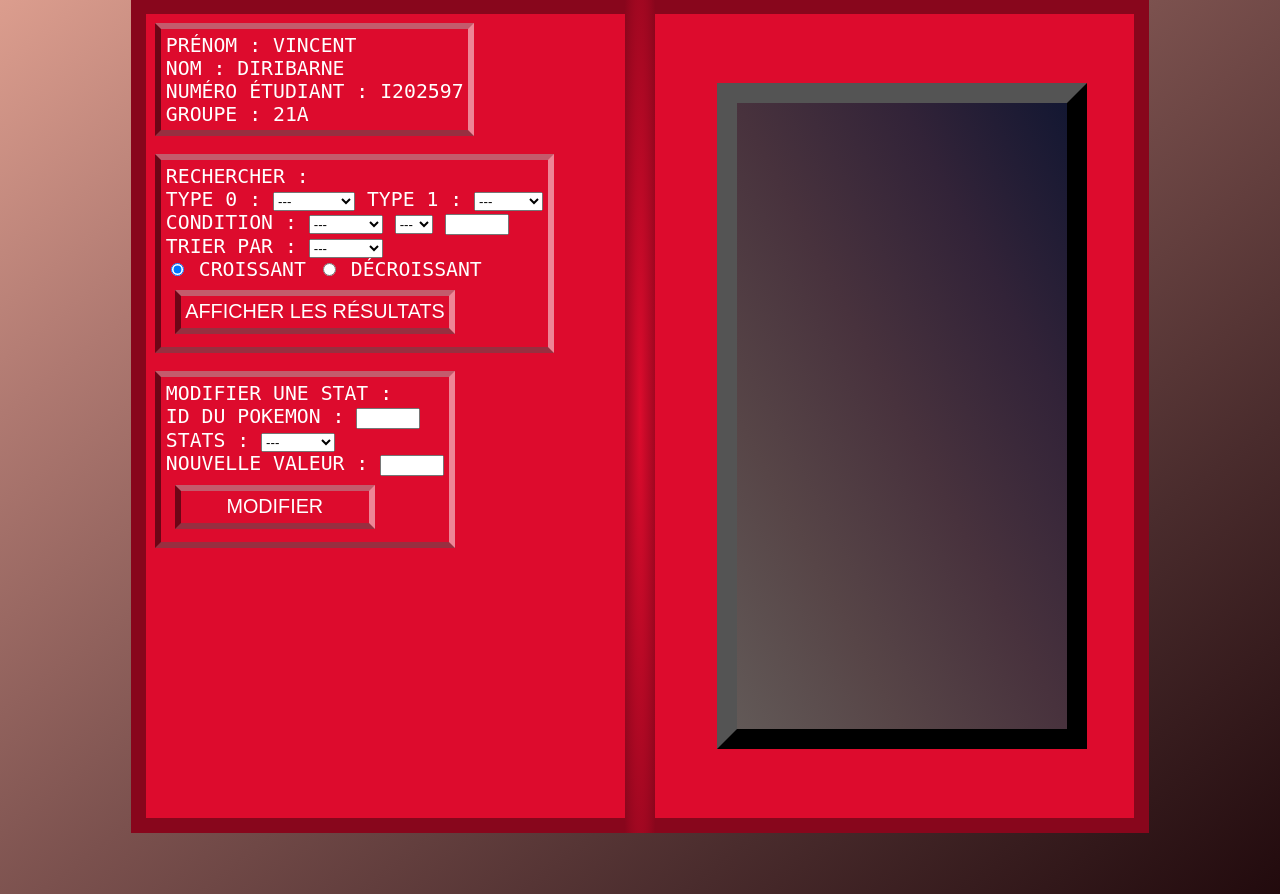
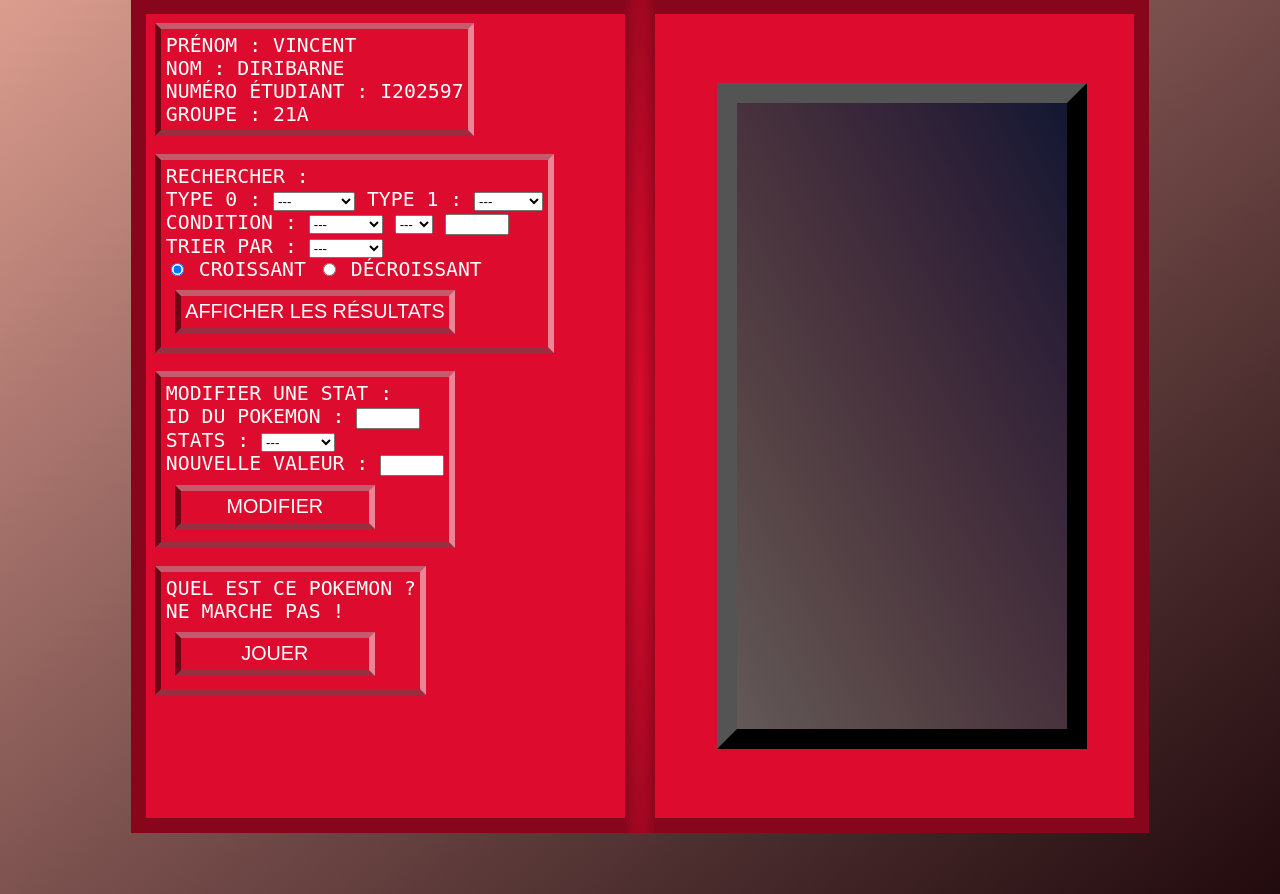
Before and after one commit to VincentDiribarne/Semestre_3, a PHP site: page /pokedex.php in a window 1280 px wide. Shown: the part 92-986 px from the top of the page. Run offline with PHP 8.4, Linux system fonts and the light colour scheme.

Commit message:
Debut TODO 10

```diff
--- a/M3104/TPNote/pokedex.php
+++ b/M3104/TPNote/pokedex.php
@@ -67,7 +67,6 @@
 
                 $rep = $bdd->prepare($sql);
                 $rep->execute();
-
 
                 $sql2 = "SELECT * FROM `pokedex` WHERE id = {$_POST['MinMaxId']}";
                 $reponse2 = $bdd->prepare($sql2);
@@ -179,7 +178,6 @@
                 <input name="MinMaxId" type="number" min="0" max="300"> <br>
                 Stats : <select name="statistiqueModif">
                     <option value="EMPTY">---</option>
-                    <option value="id">ID</option>
                     <option value="baseHP">HP</option>
                     <option value="baseAttack">ATQ</option>
                     <option value="baseDefense">DEF</option>
@@ -191,6 +189,12 @@
                 <input name="NouvelleValeur" type="number" min="0" max="300"><br>
                 <input class="btn" type="submit" name="modifier" value="Modifier">
             </form>
+
+            <form method="post" class="cadre">
+                Quel est ce pokemon ?<br>
+                Ne marche pas !<br>
+                <input class="btn" id="jouer" type="submit" name="jouer" value="Jouer">
+            </form>
         </div>
     </div>
     <div class="pan_center"></div>
--- a/M3104/TPNote/pokemon.class.php
+++ b/M3104/TPNote/pokemon.class.php
@@ -36,9 +36,5 @@ class Pokemon
     {
         return $this->_Html;
     }
-
-
 }
-
-
 ?>
```
